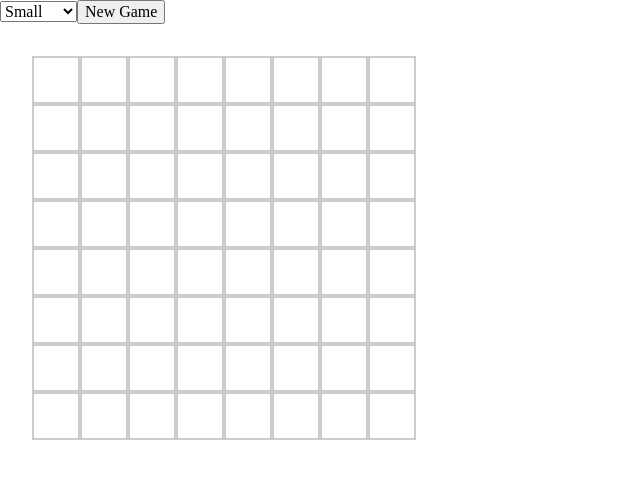
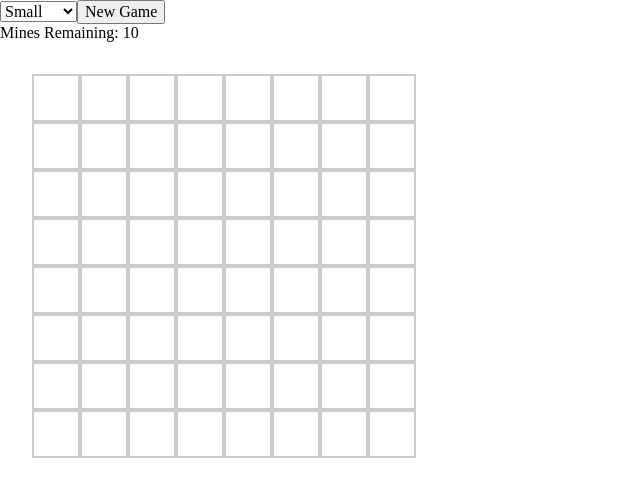
Before and after one commit to catepalmer/kensweeper, a React (Create React App) app: page / in a window 1280 px wide. Shown: the top 496 px of the page, without its empty margins (0-640 px from the left). Built offline with nearby package versions, Linux system fonts and the light colour scheme.

Commit message:
Add logic for minesCounter

```diff
--- a/src/components/App.tsx
+++ b/src/components/App.tsx
@@ -8,6 +8,7 @@ import {
 import { AppState } from '../reducers/index';
 import Board from './Board';
 import BoardSizeSelect from './BoardSizeSelect';
+import MinesCounter from './MinesCounter';
 import Square from './Square';
 
 import setMines from '../utilities/setMines';
@@ -50,6 +51,7 @@ const App: React.FC = () => {
     return (
         <>
             <BoardSizeSelect />
+            <MinesCounter />
             <div
                 className={`grid ${
                     boardSize === 'small'
--- a/src/components/MinesCounter.tsx
+++ b/src/components/MinesCounter.tsx
@@ -1,8 +1,22 @@
 import React from 'react';
+import {
+    useSelector as useReduxSelector,
+    TypedUseSelectorHook,
+} from 'react-redux';
+import { AppState } from '../reducers/index';
 import '../sass/styles.scss';
 
 const MinesCounter = () => {
-    return <div></div>;
+    const useSelector: TypedUseSelectorHook<AppState> = useReduxSelector;
+    const state = useSelector(state => state);
+    const mines = state ? state.mines : [];
+    const flaggedSquares = state ? state.flaggedSquares : [];
+    const minesFlagged = flaggedSquares && flaggedSquares.filter(square => square);
+    const minesRemaining = mines && mines.length - minesFlagged.length;
+
+    return (<div>
+        Mines Remaining: {minesRemaining}
+    </div>);
 };
 
 export default MinesCounter;
--- a/src/components/Square.tsx
+++ b/src/components/Square.tsx
@@ -32,7 +32,7 @@ const Square = ({ index, boardSize }: SquareProps) => {
     const mines = state ? state.mines : [];
     const moves = state ? state.moves : [];
     const losingSquare = state ? state.losingSquare : '';
-    const flaggedSquares = state ? state.flaggedSquares : setFlaggedSquares(64);
+    const flaggedSquares = state ? state.flaggedSquares : [];
     const isMine = checkIfMine(index, mines);
     const isLosingSquare = losingSquare === index;
     const isFlagged = checkIfFlagged(index, flaggedSquares);
```
